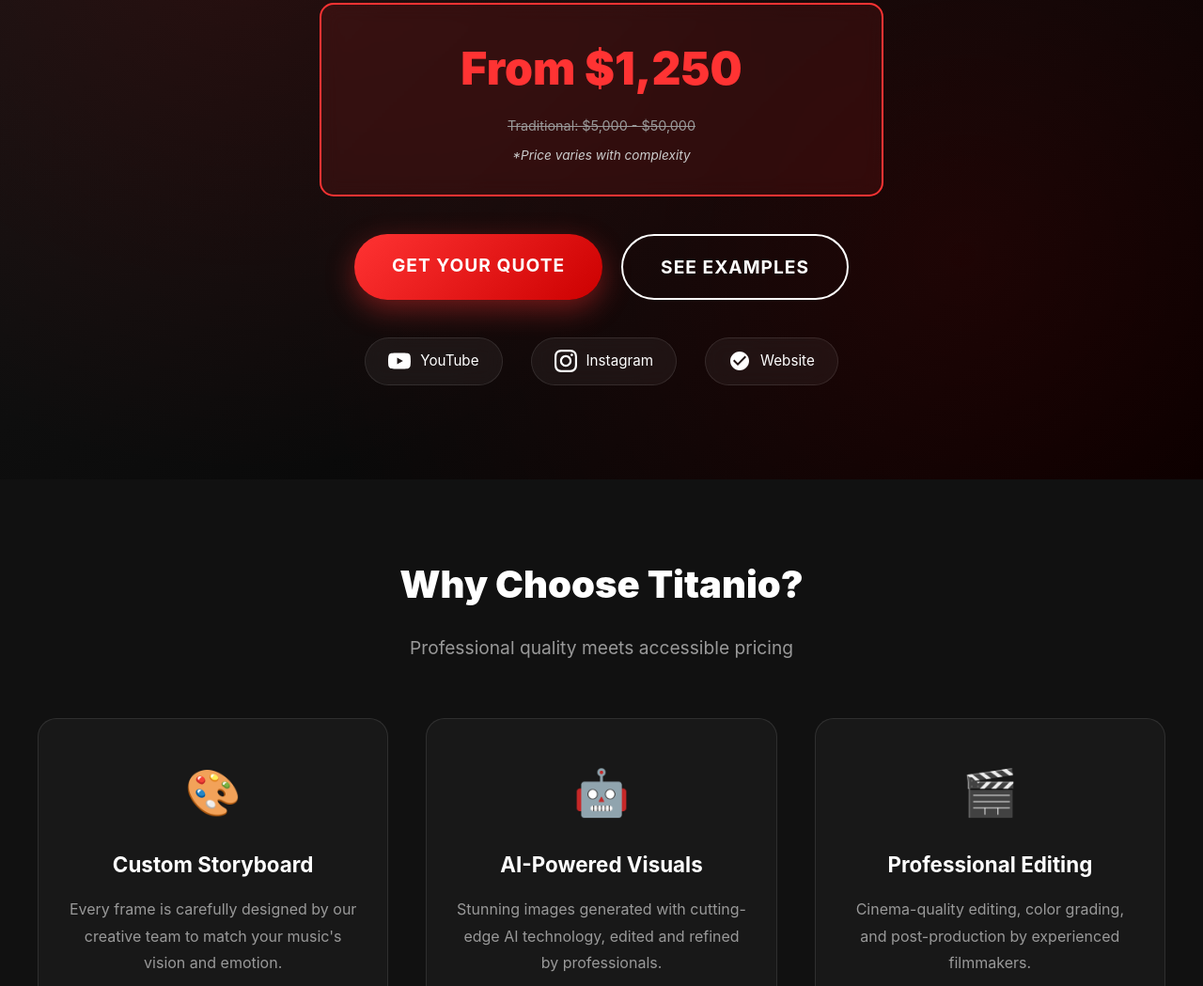
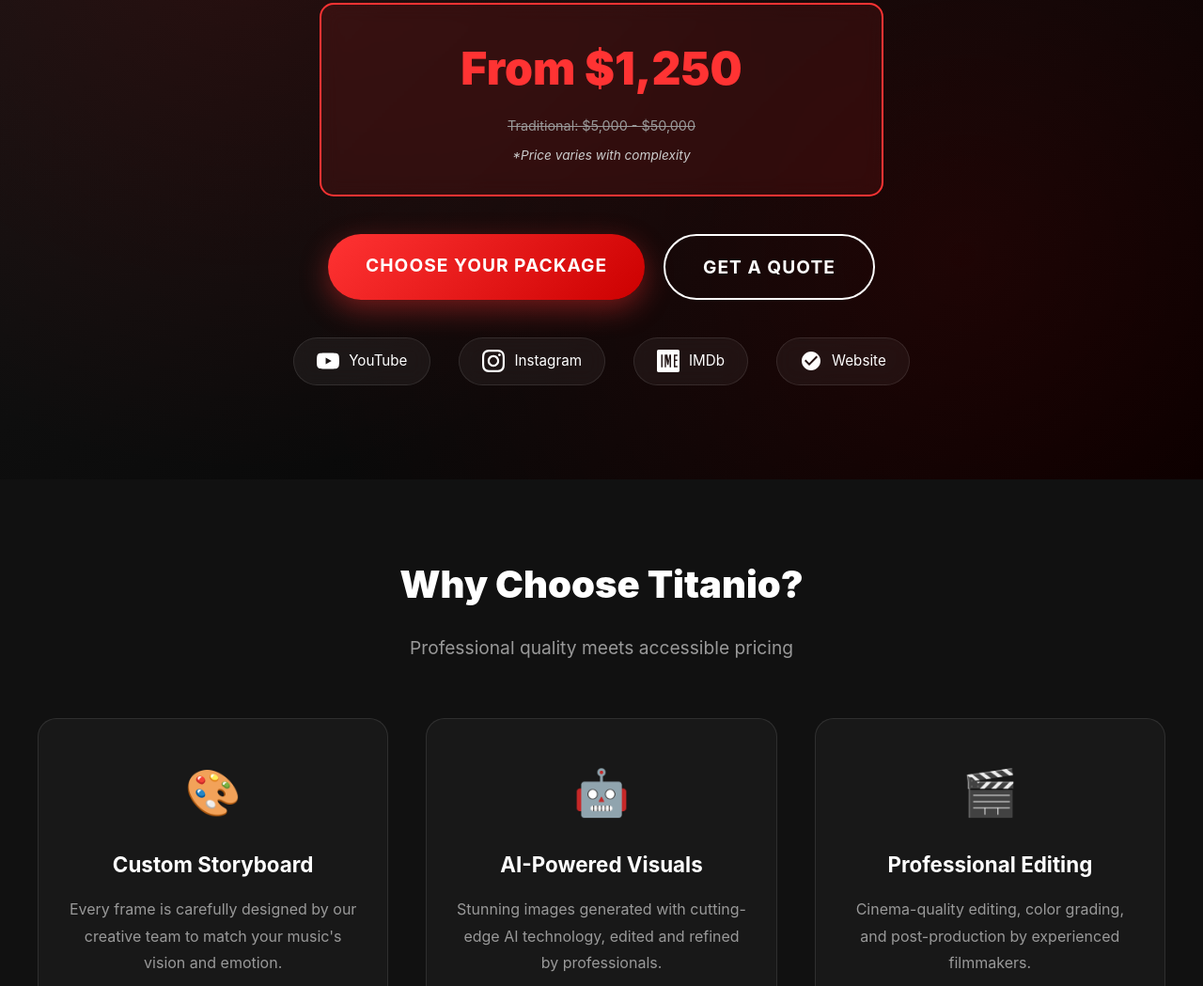
Before and after one commit to contact703/titanio-music-videos, a website: page index.html in a window 1280 px wide. Shown: the part 684-1733 px from the top of the page at 94% size. Drawn offline with Linux system fonts and the light colour scheme.

Commit message:
Update index.html

```diff
--- a/index.html
+++ b/index.html
@@ -447,8 +447,8 @@
             </div>
 
             <div class="cta-buttons">
-                <a href="#contact" class="btn btn-primary">Get Your Quote</a>
-                <a href="#examples" class="btn btn-secondary">See Examples</a>
+                <a href="https://buy.stripe.com/6oUdR23cHc0Bb3S4chfAc00" class="btn btn-primary" target="_blank" rel="noopener noreferrer">Choose Your Package</a>
+                <a href="#contact" class="btn btn-secondary">Get a Quote</a>
             </div>
 
             <div class="social-links">
@@ -463,6 +463,12 @@
                         <path d="M12 2.163c3.204 0 3.584.012 4.85.07 3.252.148 4.771 1.691 4.919 4.919.058 1.265.069 1.645.069 4.849 0 3.205-.012 3.584-.069 4.849-.149 3.225-1.664 4.771-4.919 4.919-1.266.058-1.644.07-4.85.07-3.204 0-3.584-.012-4.849-.07-3.26-.149-4.771-1.699-4.919-4.92-.058-1.265-.07-1.644-.07-4.849 0-3.204.013-3.583.07-4.849.149-3.227 1.664-4.771 4.919-4.919 1.266-.057 1.645-.069 4.849-.069zm0-2.163c-3.259 0-3.667.014-4.947.072-4.358.2-6.78 2.618-6.98 6.98-.059 1.281-.073 1.689-.073 4.948 0 3.259.014 3.668.072 4.948.2 4.358 2.618 6.78 6.98 6.98 1.281.058 1.689.072 4.948.072 3.259 0 3.668-.014 4.948-.072 4.354-.2 6.782-2.618 6.979-6.98.059-1.28.073-1.689.073-4.948 0-3.259-.014-3.667-.072-4.947-.196-4.354-2.617-6.78-6.979-6.98-1.281-.059-1.69-.073-4.949-.073zm0 5.838c-3.403 0-6.162 2.759-6.162 6.162s2.759 6.163 6.162 6.163 6.162-2.759 6.162-6.163c0-3.403-2.759-6.162-6.162-6.162zm0 10.162c-2.209 0-4-1.79-4-4 0-2.209 1.791-4 4-4s4 1.791 4 4c0 2.21-1.791 4-4 4zm6.406-11.845c-.796 0-1.441.645-1.441 1.44s.645 1.44 1.441 1.44c.795 0 1.439-.645 1.439-1.44s-.644-1.44-1.439-1.44z"/>
                     </svg>
                     Instagram
+                </a>
+                <a href="https://www.imdb.com/pt/search/title/?companies=co0366995" target="_blank" rel="noopener" class="social-link">
+                    <svg class="social-icon" viewBox="0 0 24 24" xmlns="http://www.w3.org/2000/svg">
+                        <path d="M22.3 0H1.7C.8 0 0 .8 0 1.7v20.6c0 .9.8 1.7 1.7 1.7h20.6c.9 0 1.7-.8 1.7-1.7V1.7c0-.9-.8-1.7-1.7-1.7zM4.5 5.3h1.5v13.4H4.5V5.3zm4.8 0h1.8l1.1 6.6 1.1-6.6H15v13.4h-1.5v-9.8l-1.3 7.3h-1.2l-1.3-7.3v9.8H8.3V5.3zm8.7 0h3.8v1.5h-2.3v3.8h2.1v1.5h-2.1v5.1h2.3v1.5H18V5.3z"/>
+                    </svg>
+                    IMDb
                 </a>
                 <a href="https://www.titanioproducoes.com.br/about-1" target="_blank" rel="noopener" class="social-link">
                     <svg class="social-icon" viewBox="0 0 24 24" xmlns="http://www.w3.org/2000/svg">
```
